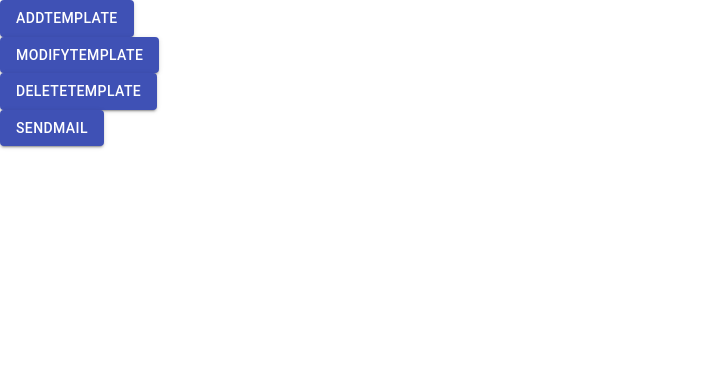
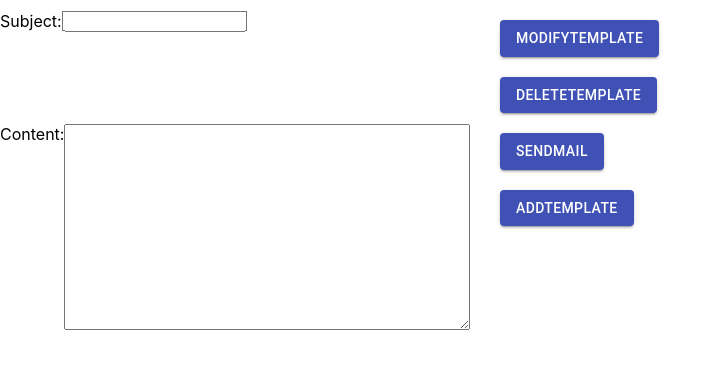
Before and after one commit to asi-pwr/Hermes_frontend, a React (Create React App) app: page / in a window 1280 px wide. Shown: the top 366 px of the page, without its empty margins (0-723 px from the left). Built offline with nearby package versions, Linux system fonts and the light colour scheme.

Commit message:
feat: main page add form with subject and message to main page as well as incorporate buttons into it so that they can use useState

```diff
--- /dev/null
+++ b/src/center.css
@@ -0,0 +1,29 @@
+
+.center{
+    display: flex;
+    transform: translate(0,+50%);
+
+  }
+
+.resized{
+    width: 400px;
+    height: 200px;
+}
+
+.top{
+  float:top;
+}
+
+.down{
+  float:bottom;
+}
+
+.grid{
+    grid-template-rows: repeat(1,auto);
+    grid-template-columns: 500px 200px;
+    display: grid;
+}
+
+.a{
+  margin-top: 20px;
+}
--- a/src/index.js
+++ b/src/index.js
@@ -1,21 +1,52 @@
 import React,{ useState } from 'react';
 import ReactDOM from 'react-dom';
 import './index.css';
+import './center.css'
 //import App from './App';
 import * as serviceWorker from './serviceWorker';
 import Button from '@material-ui/core/Button'
+import { string } from 'prop-types';
+import zIndex from '@material-ui/core/styles/zIndex';
+import { Grid } from '@material-ui/core';
 
 const App = () => {
-    return <div>
-      <div><Button variant="contained" color="primary" onClick={addTemplate}>addTemplate</Button></div>
-      <div><Button variant="contained" color="primary" onClick={modifyTemplate}>modifyTemplate</Button></div>
-      <div><Button variant="contained" color="primary" onClick={deleteTemplate}>deleteTemplate</Button></div>
-      <div><Button variant="contained" color="primary" onClick={sendMail}>sendMail</Button></div>
+    return <div >
+
+      <Form  ></Form>
       </div>
 }
 
+const Form = ()=>{
+  const [subject,setSubject] = useState("");
+  const [content,setContent] = useState("");
+  return <div className="grid">
+      <div>
+      <form>
+      <label className = "center">
+          <div>Subject:</div>
+          <input  type="text"  value={subject} onChange={(e) => setSubject(e.target.value)} />
+        </label>
+        <label className = "center">
+          Content:
+          <textarea className =  "resized" value={content} onChange={(e) => setContent(e.target.value)}/>
+        </label>
+      </form>
+      </div>
+      <div><Buttons className="right" subject={subject} content = {content} ></Buttons></div>
 
-const addTemplate = () => {}
+  </div>
+}
+
+const Buttons = (props) =>{
+    return <div >
+        <div className="a"><Button variant="contained" color="primary" onClick={() => modifyTemplate(props.subject,props.content)}>modifyTemplate</Button></div>
+      <div className="a"><Button variant="contained" color="primary" onClick={() => deleteTemplate()}>deleteTemplate</Button></div>
+      <div className="a"><Button variant="contained" color="primary" onClick={() => sendMail(props.subject,props.content)}>sendMail</Button></div>
+      <div className="a"><Button variant="contained" color="primary" onClick={() => addTemplate(props.subject,props.content)}>addTemplate</Button></div>
+    </div>
+}
+
+const addTemplate = (a,b) => {alert(a); alert(b)}
 const modifyTemplate = () => {}
 const deleteTemplate = () => {}
 const sendMail = () => {}
```
Also changed, not shown: src/index.css (line endings or trailing spaces).
